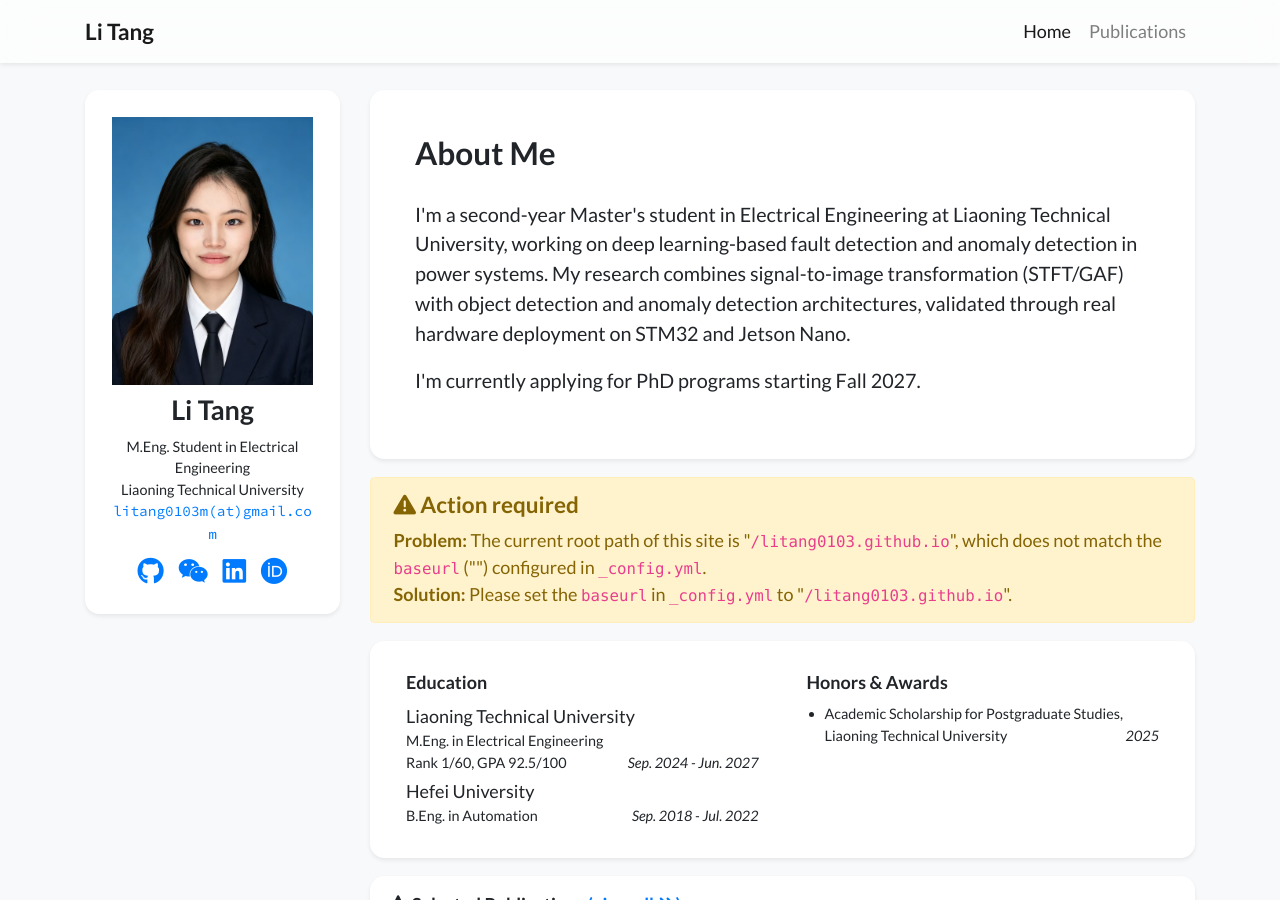
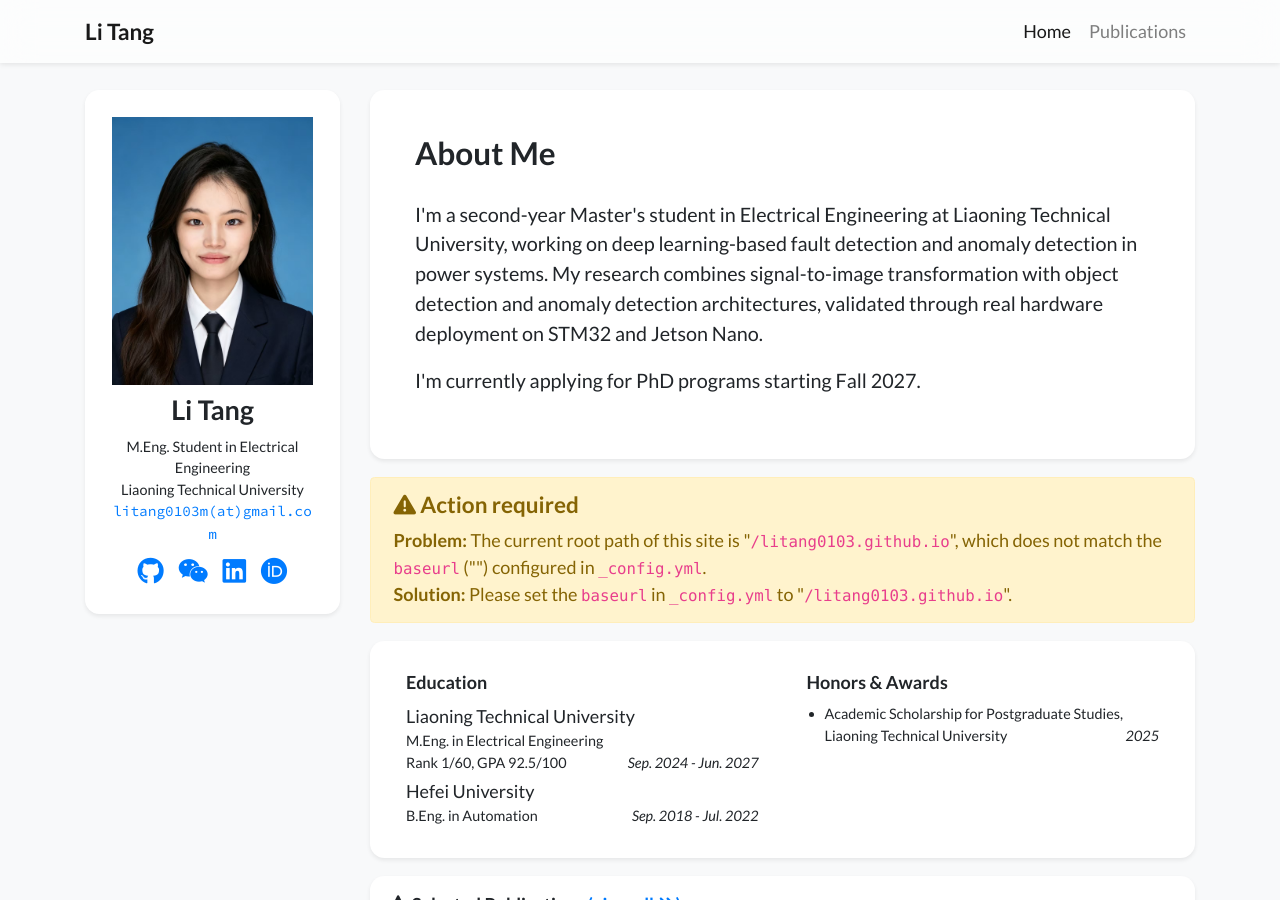
Before and after one commit to litang0103/litang0103.github.io, a Jekyll site: the page built from index.html, in a window 1280 px wide and 900 px high. Built offline with Jekyll 4.4.1, drawn with Linux system fonts in a browser that asks for light colours; nearby versions of some CDN libraries; a style sheet for code colours, icons or effects is not loaded.

Commit message:
Update profile.yml

```diff
--- a/_data/profile.yml
+++ b/_data/profile.yml
@@ -21,7 +21,7 @@ orcid: 0009-0003-6908-3238
 short_bio_text_justify: false
 short_bio: >-
   <p>
-    I'm a second-year Master's student in Electrical Engineering at Liaoning Technical University, working on deep learning-based fault detection and anomaly detection in power systems. My research combines signal-to-image transformation (STFT/GAF) with object detection and anomaly detection architectures, validated through real hardware deployment on STM32 and Jetson Nano.
+    I'm a second-year Master's student in Electrical Engineering at Liaoning Technical University, working on deep learning-based fault detection and anomaly detection in power systems. My research combines signal-to-image transformation with object detection and anomaly detection architectures, validated through real hardware deployment on STM32 and Jetson Nano.
   </p>
   <p>
     I'm currently applying for PhD programs starting Fall 2027.
```
